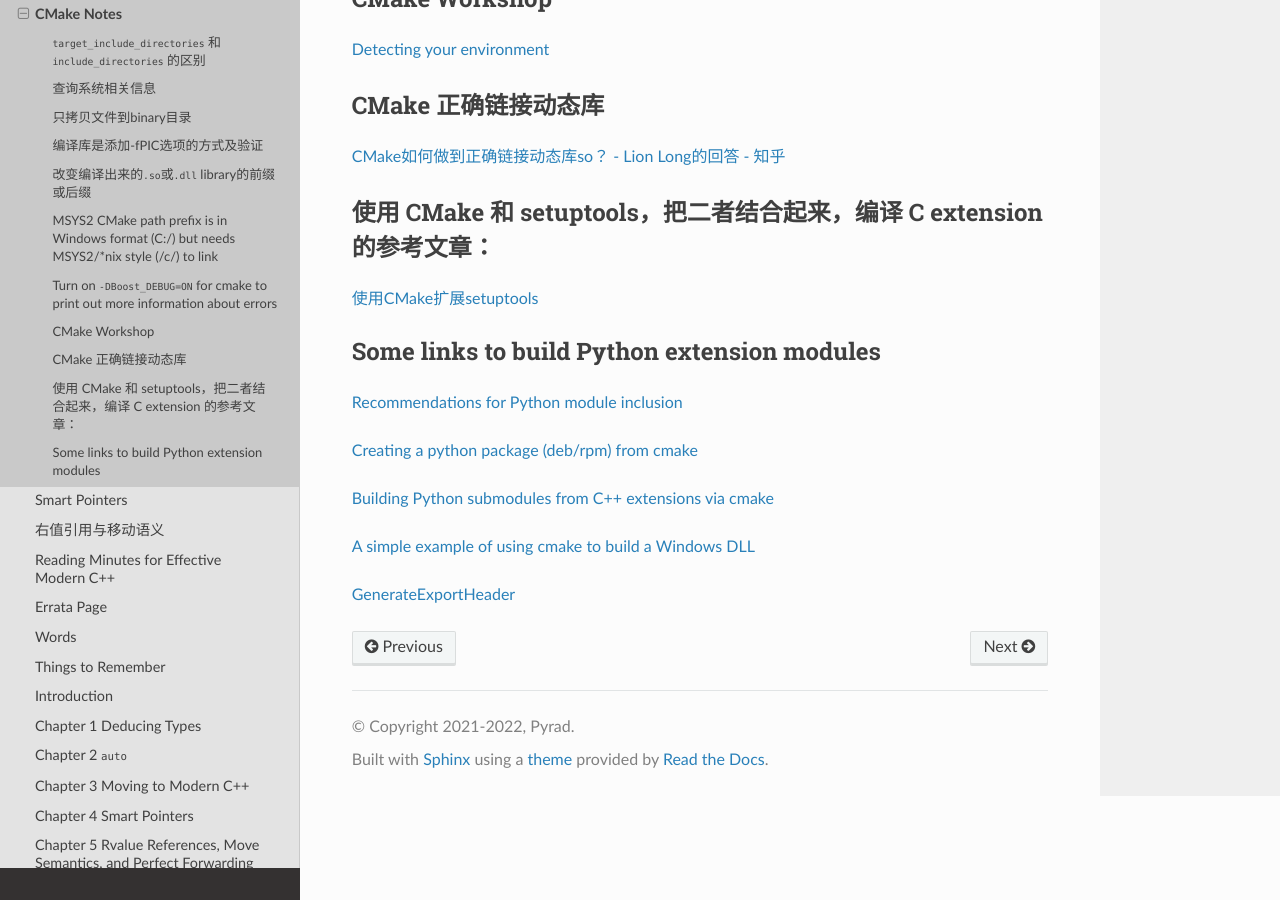
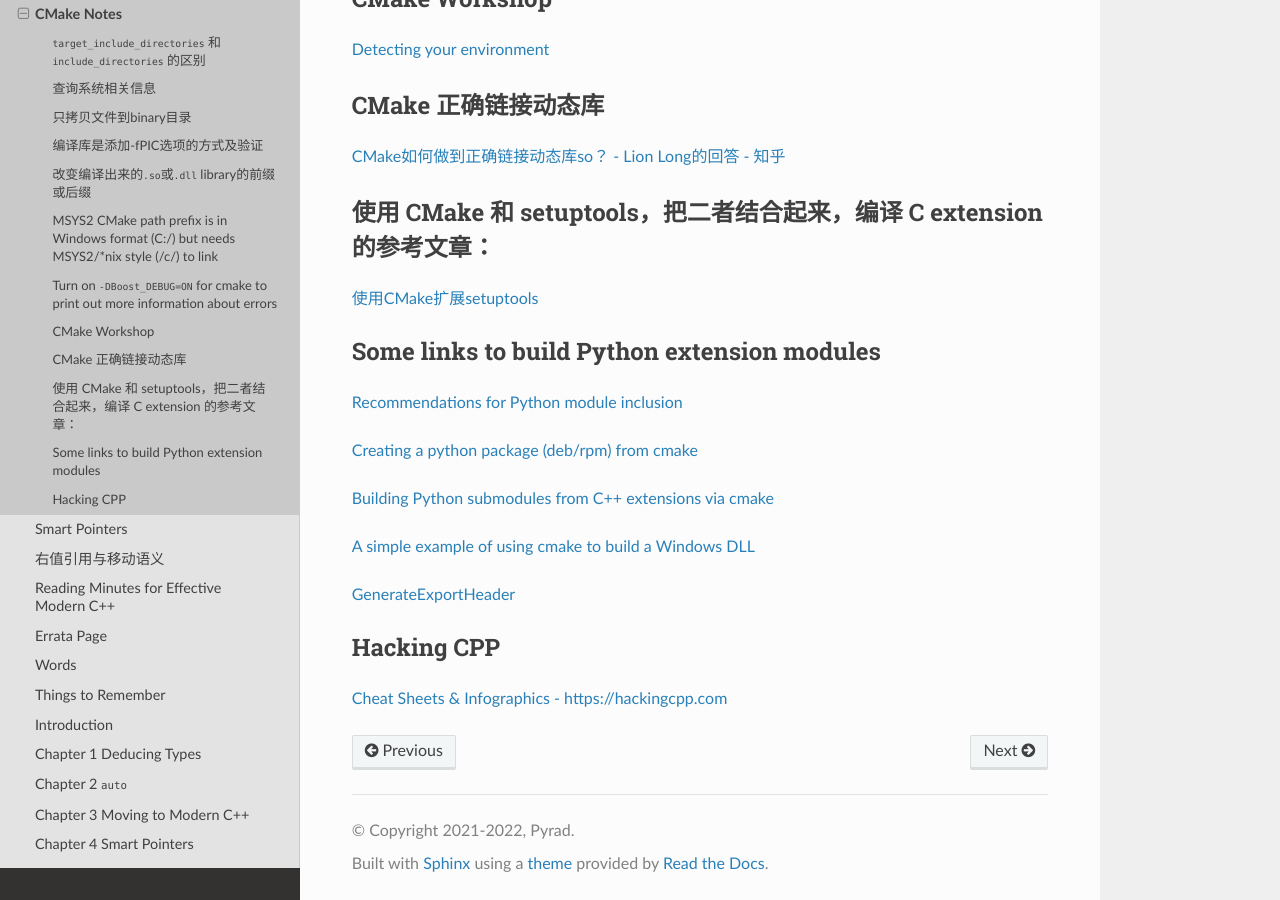
Before and after one commit to Pyrad/pyradnotes, a Sphinx documentation site: the page built from source/CPP/CMakeBasics.md, in a window 1280 px wide and 900 px high, scrolled down 1928 px. Built offline with Sphinx 7.4.7 and the Read the Docs theme 2.0.0, drawn with Linux system fonts in a browser that asks for light colours.

Commit message:
CPP Hacking CPP website

```diff
--- a/source/CPP/CMakeBasics.md
+++ b/source/CPP/CMakeBasics.md
@@ -117,3 +117,8 @@
 [A simple example of using cmake to build a Windows DLL](https://stackoverflow.com/questions/24872225/a-simple-example-of-using-cmake-to-build-a-windows-dll)
 
 [GenerateExportHeader](https://cmake.org/cmake/help/v3.0/module/GenerateExportHeader.html)
+
+
+## Hacking CPP
+
+[Cheat Sheets & Infographics - https://hackingcpp.com](https://hackingcpp.com/cpp/cheat_sheets.html)
```
